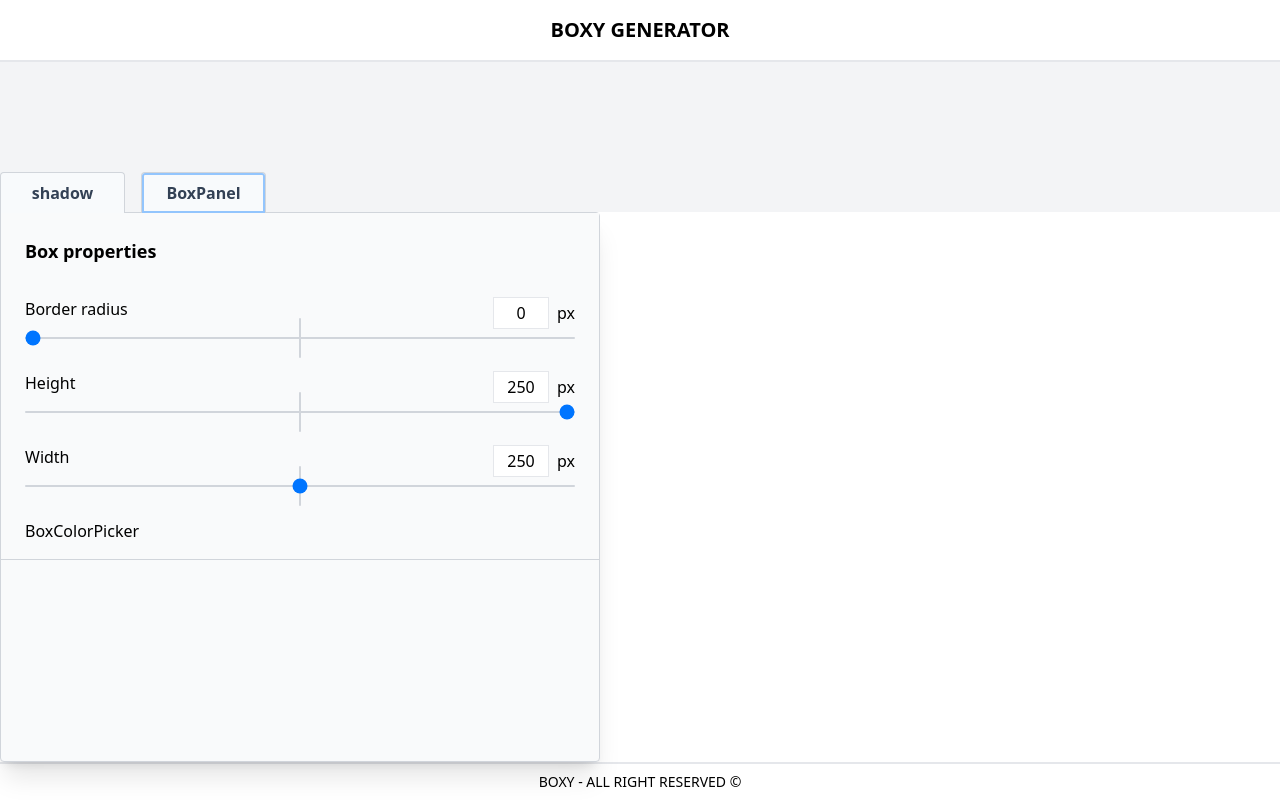
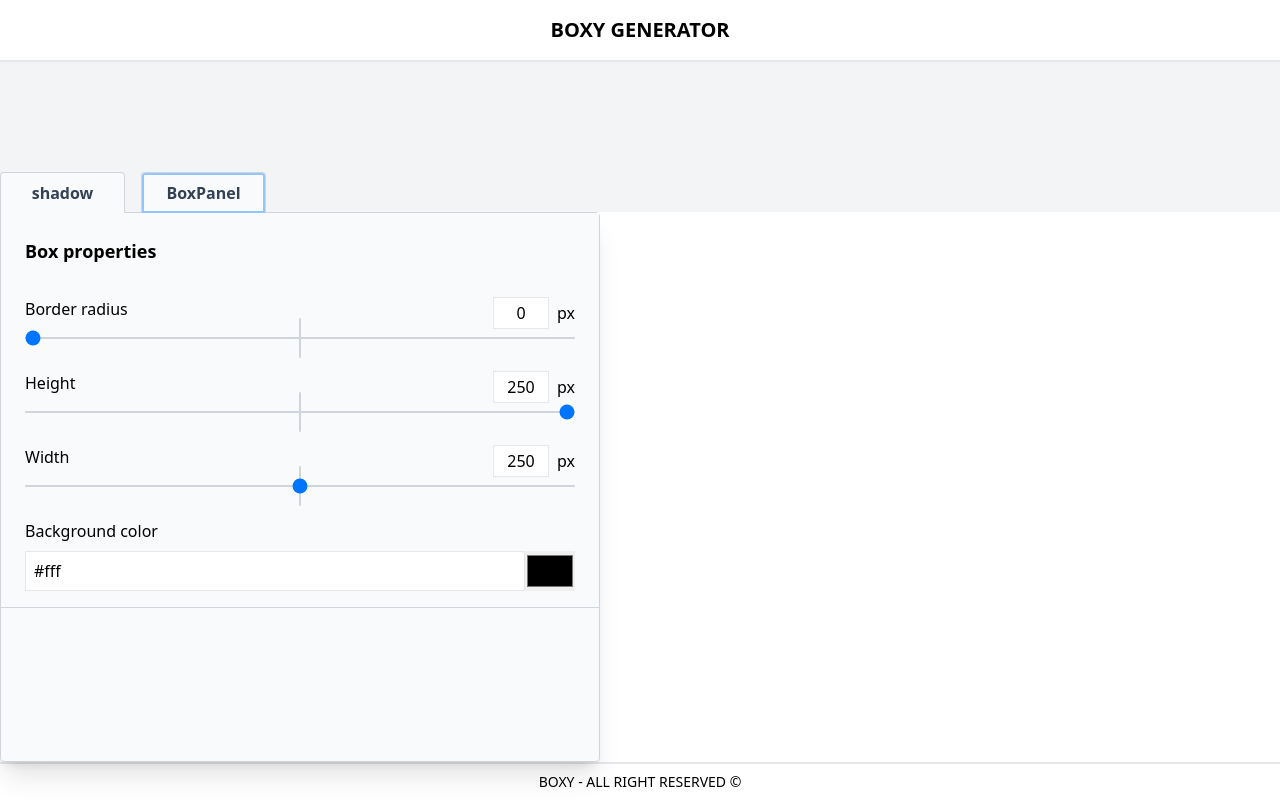
Before and after one commit to Ahmedogbinto/Boxy-generator, a React (Vite) app: page / in a window 1280 px wide. Both pictures are taken after a click on the button "BoxPanel". Built offline with nearby package versions, Linux system fonts and the light colour scheme.

Commit message:
Mettre en place l'input color lié à la boîte

```diff
--- a/src/layouts/BoxPanel/BoxColorPicker.jsx
+++ b/src/layouts/BoxPanel/BoxColorPicker.jsx
@@ -1,5 +1,36 @@
-export default function BoxColorPicker() {
+import { useDispatch } from "react-redux"
+import{ updateBoxValue} from "../../features/boxProperties"
+
+export default function BoxColorPicker({inputData}) {
+
+  const dispatch = useDispatch()
+
+     function handleInputs(e){
+        dispatch(updateBoxValue({
+          inputNumber: inputData.inputNumber,
+          value: e.target.value
+        }))
+      }
   return (
-    <div>BoxColorPicker</div>
+    <div className="mt-3">
+      <p>{inputData.name}</p>
+      <div className="flex mt-2">
+        <input
+        className="flex-grow border py-1 px-2 focus:outline-1 outline-gray-400"
+        type="text"
+        value={inputData.value}
+        onChange={handleInputs}
+        />
+
+        <input
+        className="cursor-pointer h-[40px]"
+        type="color"
+        value={inputData.value}
+        onChange={handleInputs}
+        />
+
+      </div>
+
+    </div>
   )
 }
```
